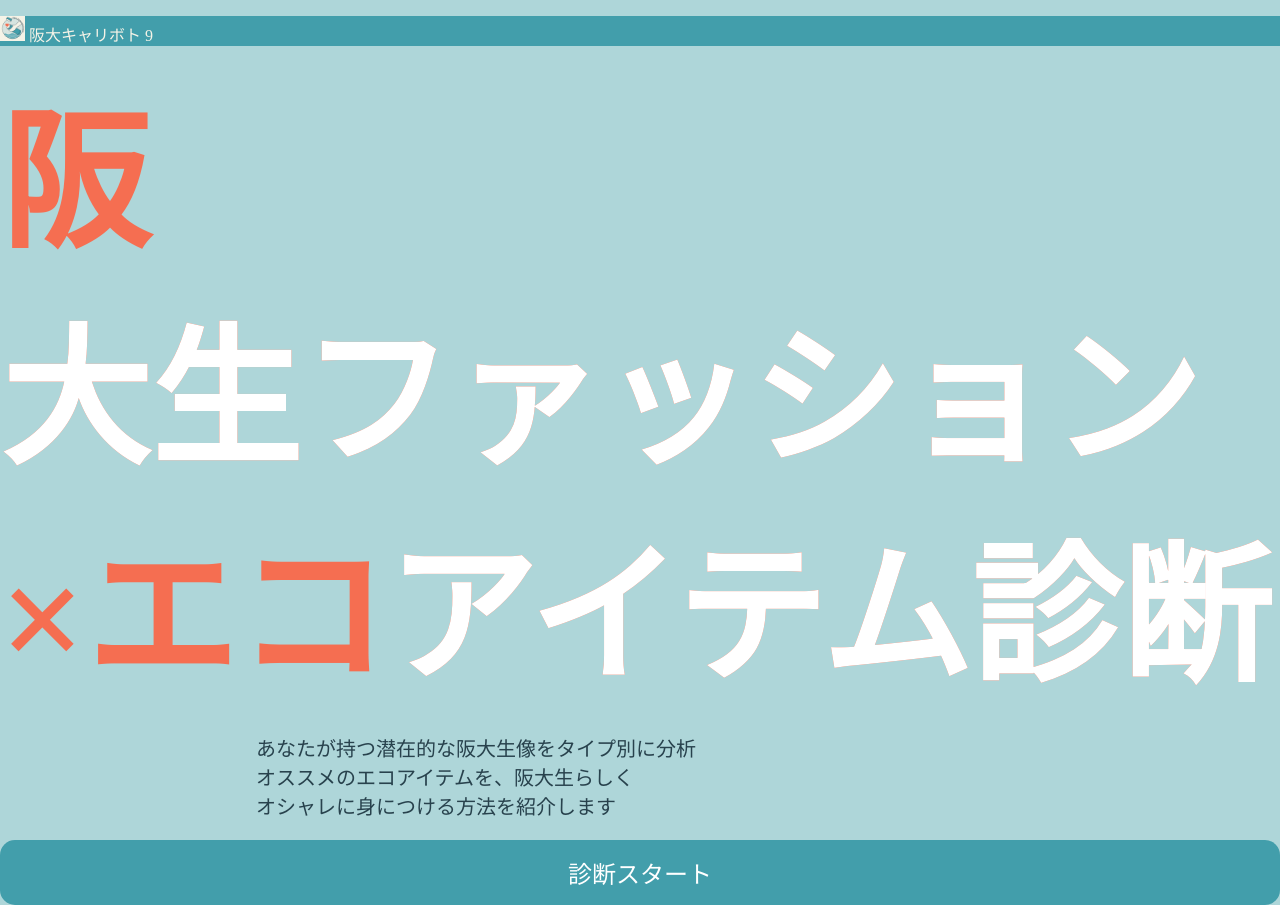
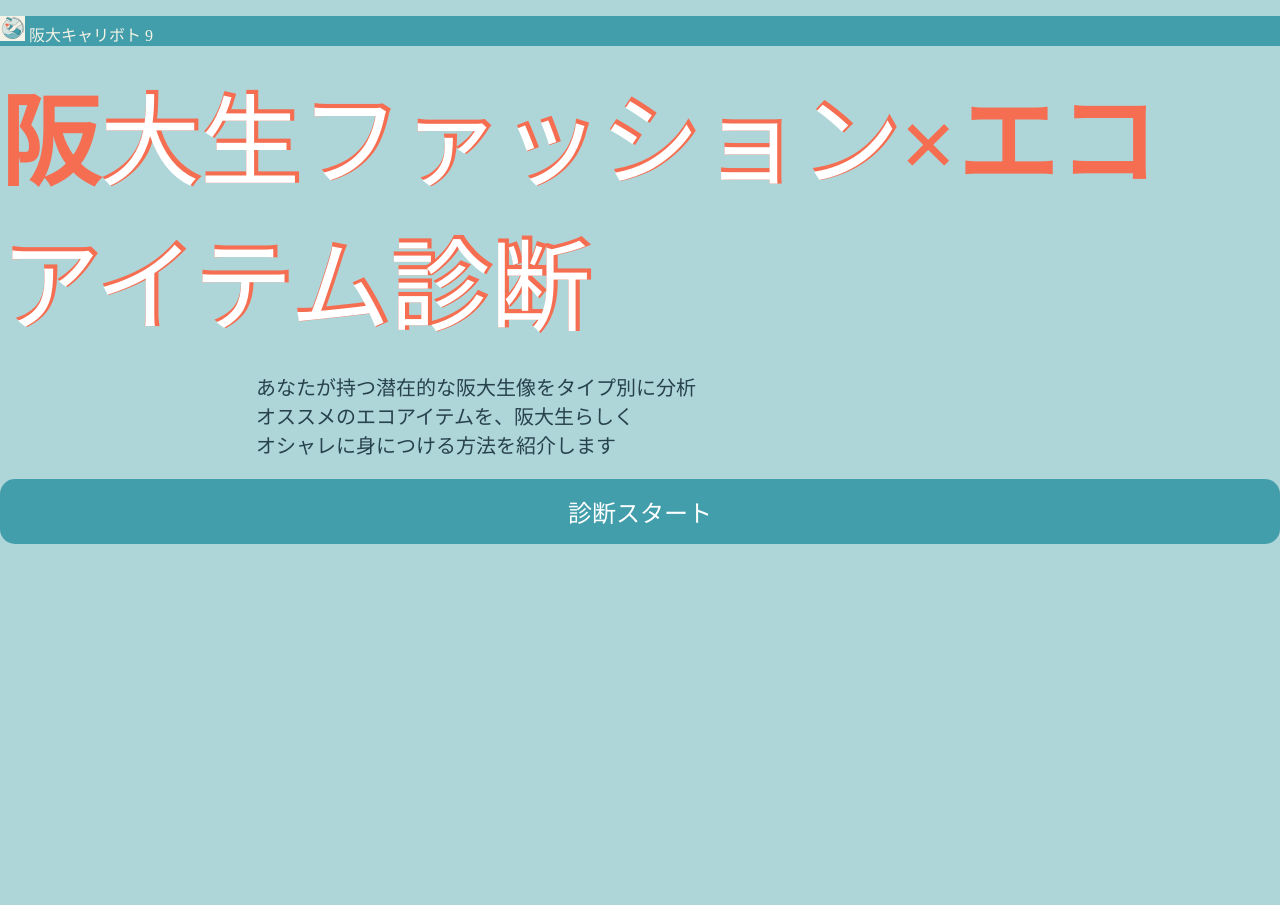
Before and after one commit to mirroris/CRBT, a plain HTML site: page index.html in a window 1280 px wide. After the commit the page ends 800 px from the top, so only its background shows below. Drawn offline with Linux system fonts and the light colour scheme.

Commit message:
fix font-size strokemechild

```diff
--- a/title.css
+++ b/title.css
@@ -1,6 +1,6 @@
 .title{
   color: #F56E51;
-  Font-size: 150px;
+  Font-size: 100px;
   font-weight:bold;
   font-family:"HG丸ｺﾞｼｯｸM-PRO","HGMaruGothicMPRO";
   display :inline-block;
@@ -11,7 +11,7 @@
     display:inline-block;
     font-weight:bold;
     font-family:"HG丸ｺﾞｼｯｸM-PRO","HGMaruGothicMPRO";
-    Font-size: 150px;
+    Font-size: 100px;
     position:relative;
 }
 
@@ -20,6 +20,6 @@
     position:absolute;
     left :0px;
     top:0px;
-    Font-size: 150px;
-    font-weight:80%;
+    Font-size: 100px;
+    font-weight:normal;
 }
```
